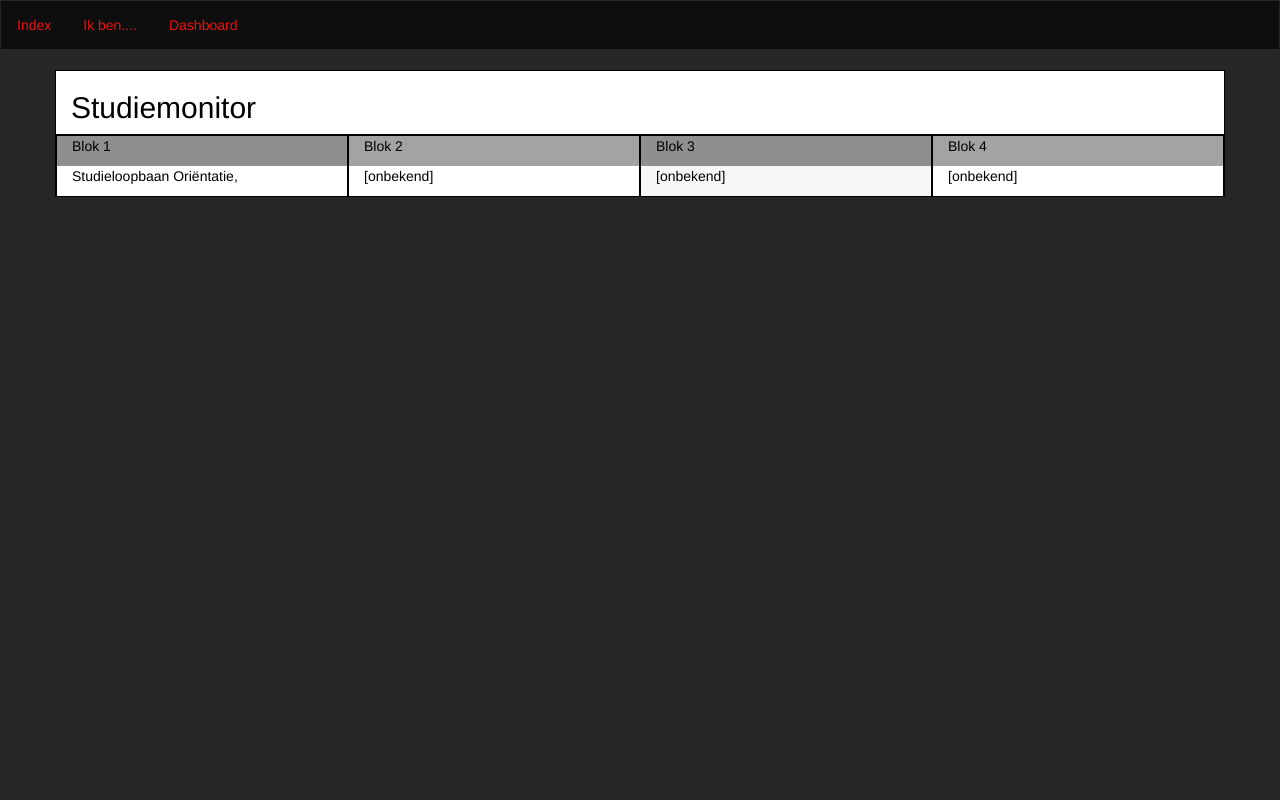
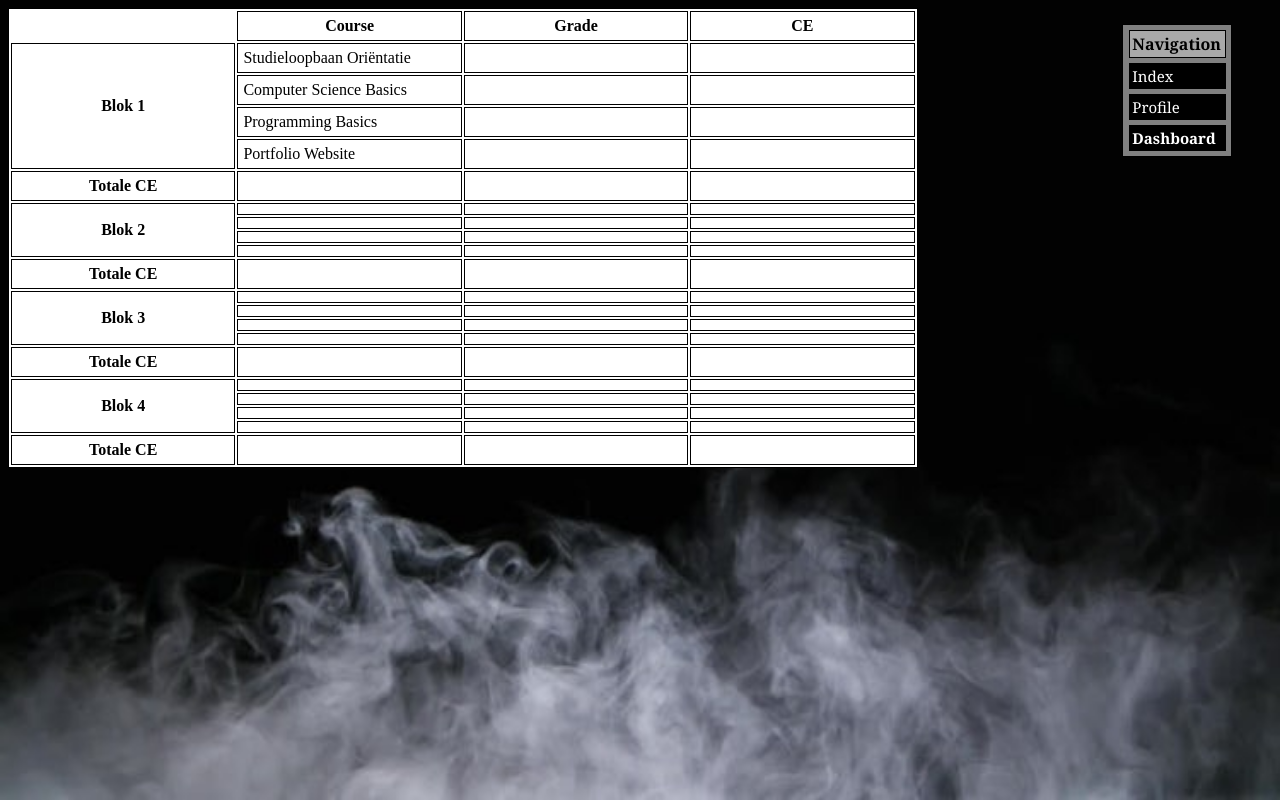
Before and after one commit to Zexrica/Zexrica.github.io, a plain HTML site: page dashboard.html in a window 1280 px wide. Drawn offline with nearby package versions, Linux system fonts and the light colour scheme.

Commit message:
site restart

```diff
--- a/dashboard.html
+++ b/dashboard.html
@@ -2,53 +2,137 @@
 <html>
 
 <head>
-    <title>Dashboard</title>
-    <meta charset="utf-8">
-    <meta name="viewport" content="width=device-width, initial-scale=1">
-    <link rel="stylesheet" href="https://maxcdn.bootstrapcdn.com/bootstrap/3.3.7/css/bootstrap.min.css">
-    <script src="https://ajax.googleapis.com/ajax/libs/jquery/3.3.1/jquery.min.js"></script>
-    <script src="https://maxcdn.bootstrapcdn.com/bootstrap/3.3.7/js/bootstrap.min.js"></script>
-    <link rel="stylesheet" type="text/css" media="screen" href="navbar.css" />
+    <link rel="stylesheet" type="text/css" href="/stylesheet.css">
+
 </head>
 
 <body>
-    <div class="navbar">
+    <nav>
         <ul>
+            <li class="top"><a><b>Navigation</b></a></li>
             <li><a href="/index.html">Index</a></li>
-            <li><a href="/profile.html">Ik ben....</a></li>
-            <li><a href="/dashboard.html">Dashboard</a></li>
+            <li><a href="/profile.html">Profile</a></li>
+            <li><a href="/dashboard.html"><b>Dashboard</b></a></li>
         </ul>
-    </div>
-    <div class="container" style="border: 1px solid; background-color:white; color:black">
-        <h2>Studiemonitor</h2>
-        <div class="row" style="border-top: 2px solid">
-            <div class="col-xs-3" style="background-color:rgb(143, 143, 143);">
-                <p>Blok 1</p>
-            </div>
-            <div class="col-xs-3" style="background-color:rgb(163, 163, 163)">
-                <p>Blok 2</p>
-            </div>
-            <div class="col-xs-3" style="background-color:rgb(143, 143, 143)">
-                <p>Blok 3</p>
-            </div>
-            <div class="col-xs-3" style="background-color:rgb(163, 163, 163)">
-                <p>Blok 4</p>
-            </div>
-        </div>
-        <div class="row">
-            <div id="toets1" class="col-xs-3">
-                <p>Studieloopbaan Oriëntatie, </p>
-            </div>
-            <div class="col-xs-3">
-                <p>[onbekend]</p>
-            </div>
-            <div class="col-xs-3" style="background-color:rgba(247, 247, 247, 0.973)">
-                <p>[onbekend]</p>
-            </div>
-            <div class="col-xs-3">
-                <p>[onbekend]</p>
-            </div>
-        </div>
+    </nav>
+
+    <div class="htmltable">
+        <table>
+            <tr>
+                <th class="tabletop"></th>
+                <th>Course</th>
+                <th>Grade</th>
+                <th>CE</th>
+            </tr>
+            <tr>
+                <th rowspan="4">Blok 1</th>
+                <td>Studieloopbaan Ori&eumlntatie</td>
+                <td></td>
+                <td></td>
+            </tr>
+            <tr>
+                <td>Computer Science Basics</td>
+                <td></td>
+                <td></td>
+            </tr>
+            <tr>
+                <td>Programming Basics</td>
+                <td></td>
+                <td></td>
+            </tr>
+            <tr>
+                <td>Portfolio Website</td>
+                <td></td>
+                <td></td>
+            </tr>
+            <tr>
+                <th>Totale CE</th>
+                <td></td>
+                <td></td>
+                <td></td>
+            </tr>
+            <tr>
+                <th rowspan="4">Blok 2</th>
+                <td></td>
+                <td></td>
+                <td></td>
+            </tr>
+            <tr>
+                <td></td>
+                <td></td>
+                <td></td>
+            </tr>
+            <tr>
+                <td></td>
+                <td></td>
+                <td></td>
+            </tr>
+            <tr>
+                <td></td>
+                <td></td>
+                <td></td>
+            </tr>
+            <tr>
+                <th>Totale CE</th>
+                <td></td>
+                <td></td>
+                <td></td>
+            </tr>
+            <tr>
+                <th rowspan="4">Blok 3</th>
+                <td></td>
+                <td></td>
+                <td></td>
+            </tr>
+            <tr>
+                <td></td>
+                <td></td>
+                <td></td>
+            </tr>
+            <tr>
+                <td></td>
+                <td></td>
+                <td></td>
+            </tr>
+            <tr>
+                <td></td>
+                <td></td>
+                <td></td>
+            </tr>
+            <tr>
+                <th>Totale CE</th>
+                <td></td>
+                <td></td>
+                <td></td>
+            </tr>
+            <tr>
+                <th rowspan="4">Blok 4</th>
+                <td></td>
+                <td></td>
+                <td></td>
+            </tr>
+            <tr>
+                <td></td>
+                <td></td>
+                <td></td>
+            </tr>
+            <tr>
+                <td></td>
+                <td></td>
+                <td></td>
+            </tr>
+            <tr>
+                <td></td>
+                <td></td>
+                <td></td>
+            </tr>
+            <tr>
+                <th>Totale CE</th>
+                <td></td>
+                <td></td>
+                <td></td>
+            </tr>
+        </table>
     </div>
 </body>
 
--- a/navbar.css
+++ /dev/null
@@ -1,39 +0,0 @@
-div.navbar ul {
-    list-style-type: none;
-    margin: 0;
-    padding: 0;
-    overflow: hidden;
-    background-color: rgb(14, 14, 14);
-}
-
-div.navbar li {
-    float: left;
-}
-
-div.navbar li a {
-    display: block;
-    color: rgb(235, 17, 17);
-    text-align: center;
-    padding: 14px 16px;
-    text-decoration: none;
-}
-
-div.navbar li a:hover {
-    background-color: rgb(189, 189, 189);
-}
-
-body {
-    background-color: rgb(39, 39, 39);
-    color: white;
-}
-
-table {
-    background-color: white;
-    color: black;
-}
-
-div.col-xs-3 {
-    border-style: none solid;
-    border-width: 1px;
-    border-color: black;
-}
--- /dev/null
+++ b/stylesheet.css
@@ -0,0 +1,102 @@
+body {
+    background-image: url("background.jpg");
+    background-size: 100% 100vh;
+    background-repeat:no-repeat;
+    color: white;
+}
+nav ul li {
+    display: block;
+    border-style: solid;
+    border-width: 1px;
+    border-color: black;
+    margin: 5px;
+    margin-left: -34px;
+    padding: 2px;
+    padding-right: 4px;
+    background-color: black;
+}
+nav ul {
+    float: right;
+    border: 1px solid black;
+    margin-right: 40px;
+    background-color: gray;
+}
+nav a {
+    text-decoration: none;
+    color: white;
+    font-family: Georgia, 'Times New Roman', Times, serif;
+    font-size: 15px
+}
+nav ul li.top {
+    background-color: darkgray;
+}
+nav ul li.top a {
+    color: black;
+    font-size: 16px
+}
+
+div.mylist{
+    position: fixed;
+    background-color:gray;
+    border-style: solid;
+    border-width: 1px;
+    border-color: black;
+}
+div.mylist li{
+    margin-left: -30px;
+    margin-right: 10px;
+    background-color:black;
+    padding-left: 2px;
+}
+div.mylist ul li.title{
+    display: block;
+    padding: 2px;
+    margin: 5px;
+    border-style: solid;
+    border-width: 1px;
+    border-color: black;
+    background-color:darkgray;
+    color:black;
+}
+div.mylist ul, ol {
+    padding: 5px;
+    padding-left: 30px;
+    margin-bottom:-15px;
+    margin-top: 0px;
+}
+div.mylist ul.sublist{
+    margin:0;
+}
+div.mylist ul.bottomlist {
+    margin-bottom:20px;
+}
+
+div.htmltable table {
+    background-color: white;
+    color:black;
+    border-style: solid;
+    border-width: 1px;
+    border-color: black;
+}
+div.htmltable th, td {
+    border: 1px solid black;
+    border-collapse: collapse;
+}
+div.htmltable th, td {
+    padding: 5px;
+    width: 20%;
+}
+div.htmltable th {
+    text-align: center;
+}
+div.htmltable th.tabletop{
+    border-style: none;
+}
+div.htmltable tr{
+    border-right-style: solid;
+    border-right-width: 3px;
+    border-right-color: black;
+    border-left-style: solid;
+    border-left-width: 3px;
+    border-left-color: black;
+}
```
Also changed, not shown: index.html (+6 -9 lines), profile.html (+12 -13 lines), background.jpg (added).
